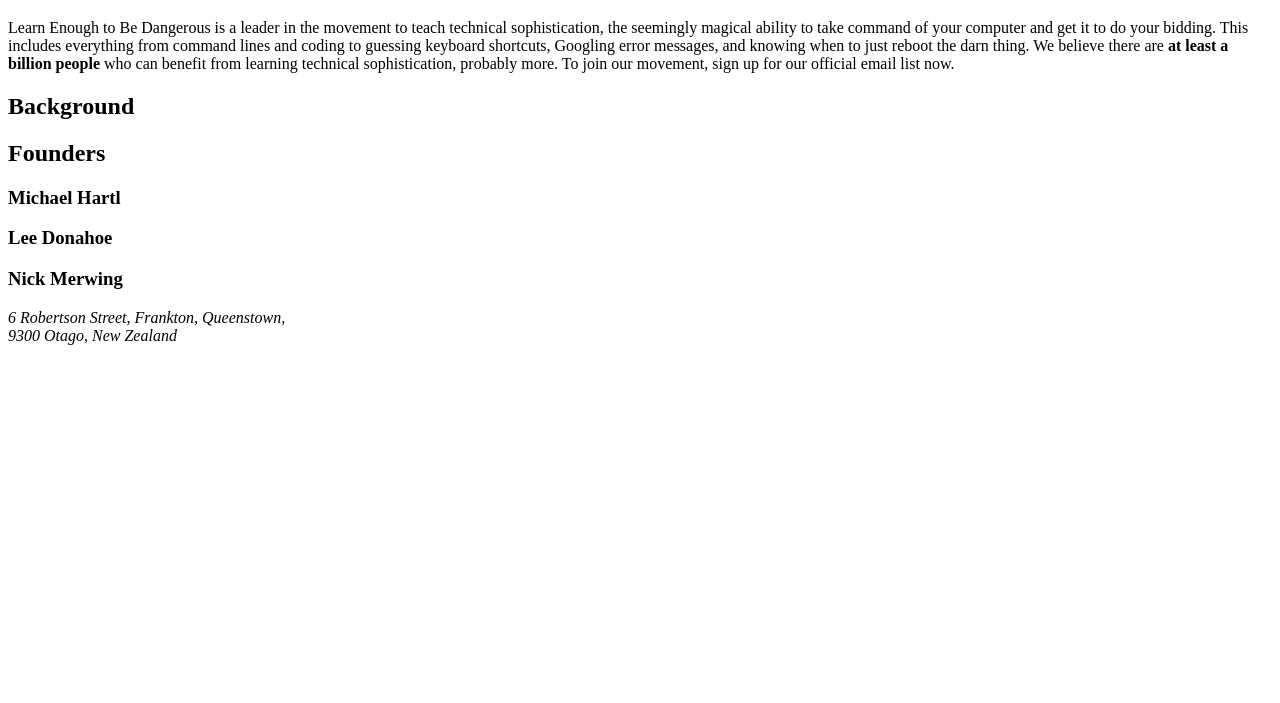
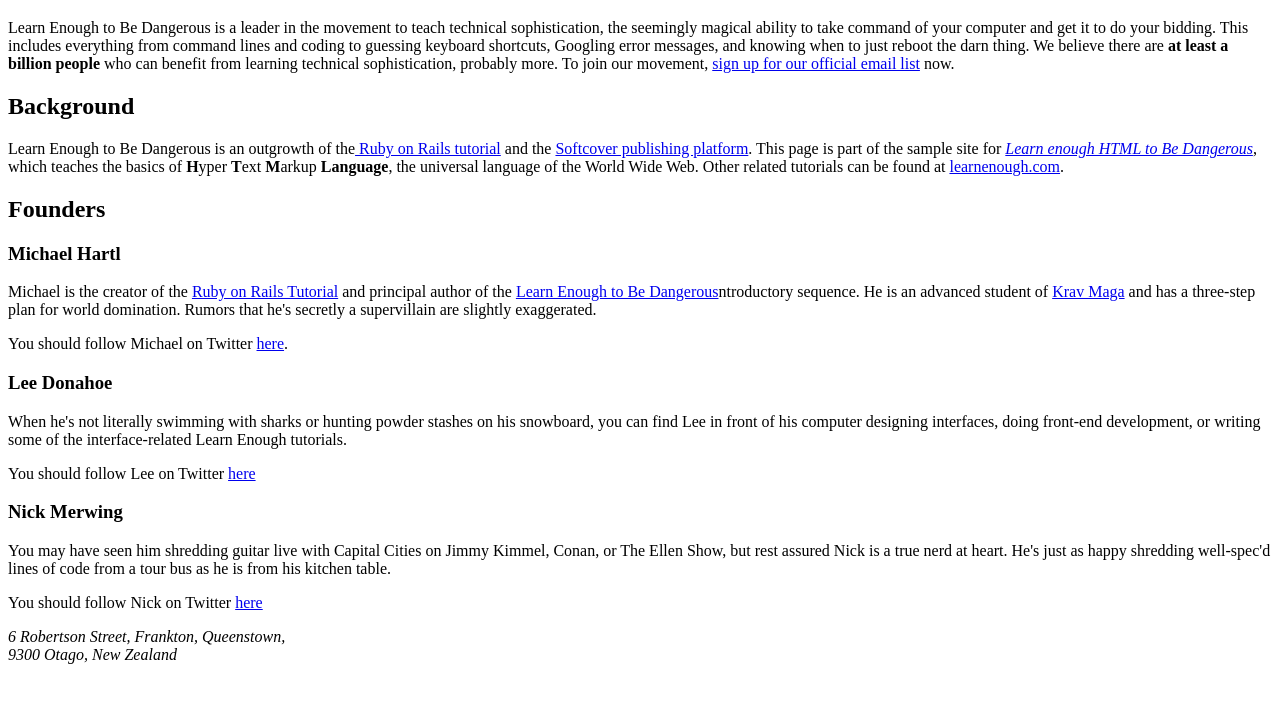
Before and after one commit to JavoFrola/sample-website, a plain HTML site: page index.html in a window 1280 px wide. Shown: the part 61-764 px from the top of the page. Drawn offline with Linux system fonts and the light colour scheme.

Commit message:
staff description updated

```diff
--- a/index.html
+++ b/index.html
@@ -14,13 +14,33 @@
       Googling error messages, and knowing when to just reboot the darn thing.
       We believe there are <strong>at least a billion people</strong> who can benefit from
       learning technical sophistication, probably more. To join our
-      movement, sign up for our official email list now.
+      movement, <a href="http://learnenough.com/email">sign up for our official email list</a> now.
     </p>
     <h2>Background</h2>
+    <p>
+      Learn Enough to Be Dangerous is an outgrowth of the<a href="http://railstutorial.org/"> Ruby on Rails tutorial</a> and the <a href="http://www.softcover.io/"> Softcover publishing platform</a>. This page is part of the sample site for <a href="http://learnenough.com/html-tutorial"> <em> Learn enough HTML to Be Dangerous</em></a>, which teaches the basics of <strong>H</strong>yper <strong>T</strong>ext <strong>M</strong>arkup <strong>Language</strong>, the universal language of the World Wide Web. Other related tutorials can be found at <a href="http://learnenough.com/">learnenough.com</a>.
+    </p>
     <h2>Founders</h2>
     <h3> Michael Hartl</h3>
+    <p>
+       Michael is the creator of the <a href="http://railstutorial.org/">Ruby on Rails Tutorial</a> and principal author of the <a href="http://learnenough.com/">
+       Learn Enough to Be Dangerous</a>ntroductory sequence. He is an advanced student of <a href="http://kravmaga.com/">Krav Maga</a> and has a three-step plan for world domination. Rumors that he's secretly a supervillain are slightly exaggerated.
+    </p>
+    <p>
+      You should follow Michael on Twitter <a href="http://twitter.com/mhartl">here</a>.
+    </p>
     <h3> Lee Donahoe</h3>
+    <p>
+      When he's not literally swimming with sharks or hunting powder stashes on his snowboard, you can find Lee in front of his computer designing interfaces, doing front-end development, or writing some of the interface-related Learn Enough tutorials.
+    </p>
+    <p>
+      You should follow Lee on Twitter <a href="https://twitter.com/leedonahoe">here</a>
+    </p>
     <h3> Nick Merwing</h3>
+    <p>
+      You may have seen him shredding guitar live with Capital Cities on Jimmy Kimmel, Conan, or The Ellen Show, but rest assured Nick is a true nerd at heart. He's just as happy shredding well-spec'd lines of code from a tour bus as he is from his kitchen table.
+    </p>
+    <p>You should follow Nick on Twitter <a href="https://twitter.com/nickmerwin">here</a>
     <address>
       6 Robertson Street, Frankton, Queenstown,<br>
       9300 Otago, New Zealand
```
